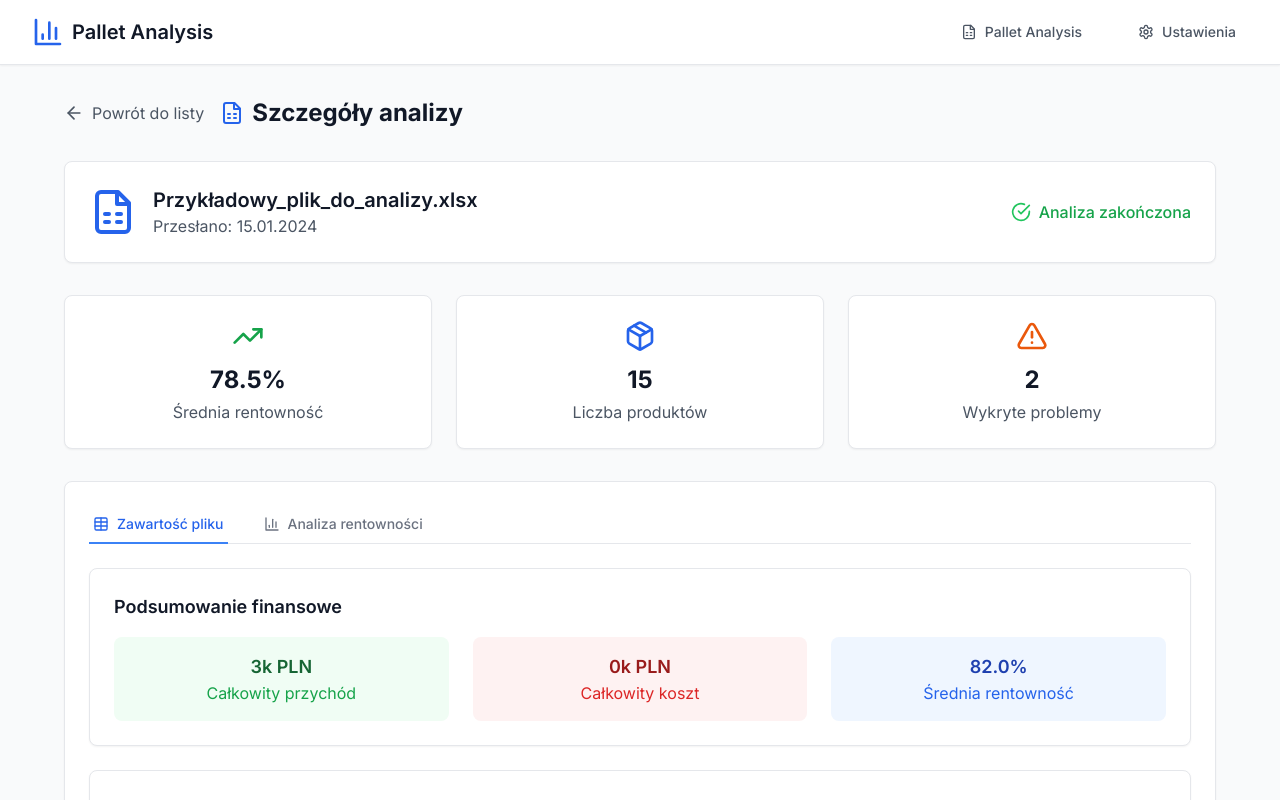
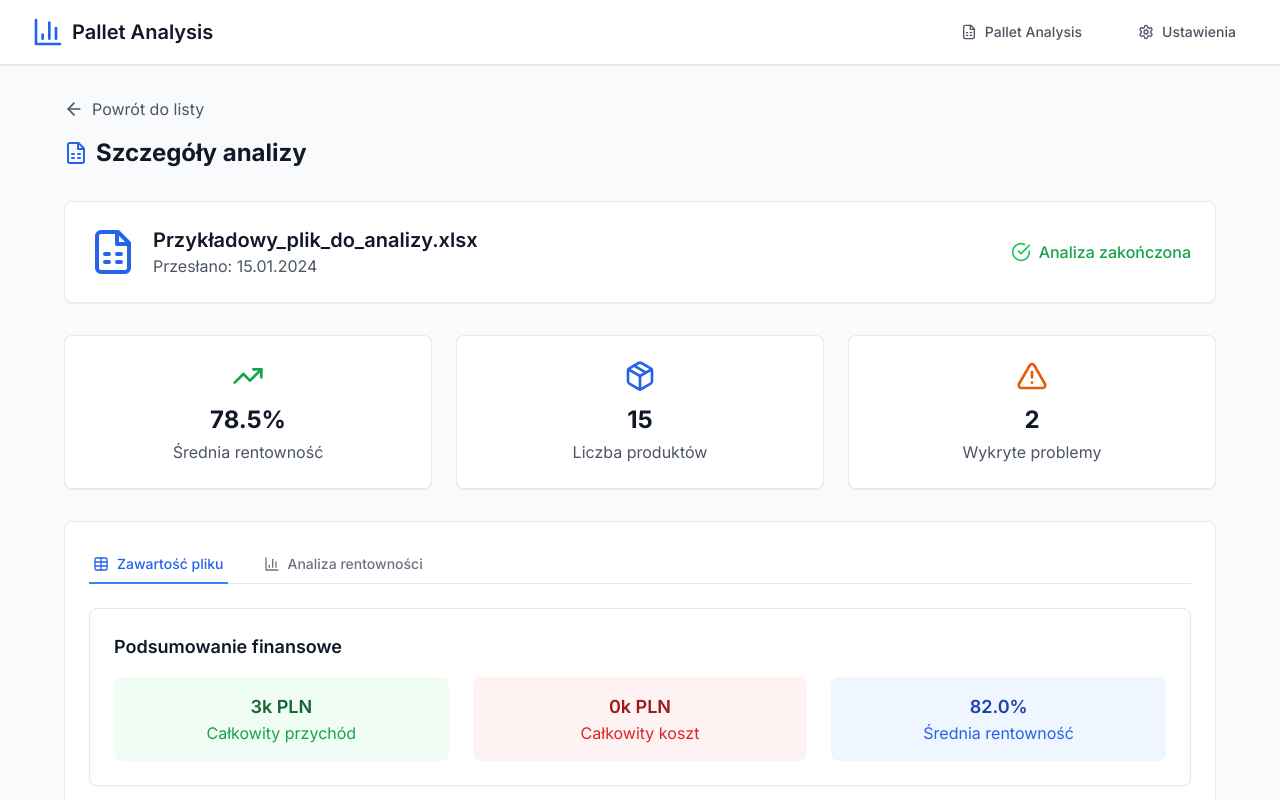
Before and after one commit to promosz/paleta, a React (Vite) app: page /analysis/1 in a window 1280 px wide. Shown: the top 800 px of the page. Built offline with nearby package versions, Linux system fonts and the light colour scheme.

Commit message:
Improve navigation: make logo clickable to home, restructure headers with back button above title

```diff
--- a/src/components/Layout.tsx
+++ b/src/components/Layout.tsx
@@ -20,12 +20,12 @@
       <header className="bg-white shadow-sm border-b border-gray-200">
         <div className="max-w-7xl mx-auto px-4 sm:px-6 lg:px-8">
           <div className="flex justify-between items-center h-16">
-            <div className="flex items-center space-x-2">
+            <Link to="/" className="flex items-center space-x-2 hover:opacity-80 transition-opacity">
               <BarChart3 className="h-8 w-8 text-blue-600" />
               <h1 className="text-xl font-semibold text-gray-900">
                 Pallet Analysis
               </h1>
-            </div>
+            </Link>
 
             <nav className="flex space-x-8">
               {navItems.map(({ path, label, icon: Icon }) => (
--- a/src/pages/AnalysisDetailPage.tsx
+++ b/src/pages/AnalysisDetailPage.tsx
@@ -386,8 +386,7 @@
   return (
     <div className="max-w-6xl mx-auto space-y-8">
       {/* Header */}
-      <div className="flex items-center justify-between">
-        <div className="flex items-center space-x-4">
+      <div className="space-y-4">
         <Link
           to="/"
           className="flex items-center space-x-2 text-gray-600 hover:text-gray-900 transition-colors"
@@ -400,7 +399,6 @@
           <h1 className="text-2xl font-bold text-gray-900">
             Szczegóły analizy
           </h1>
-          </div>
         </div>
       </div>
 
--- a/src/pages/SettingsPage.tsx
+++ b/src/pages/SettingsPage.tsx
@@ -6,8 +6,7 @@
   return (
     <div className="max-w-4xl mx-auto space-y-8">
       {/* Header */}
-      <div className="flex items-center justify-between">
-        <div className="flex items-center space-x-4">
+      <div className="space-y-4">
         <Link
           to="/"
           className="flex items-center space-x-2 text-gray-600 hover:text-gray-900 transition-colors"
@@ -20,7 +19,6 @@
           <h1 className="text-2xl font-bold text-gray-900">
             Ustawienia reguł analizy
           </h1>
-          </div>
         </div>
       </div>
 
```
Lines whose indentation alone changed are shown as unchanged.
